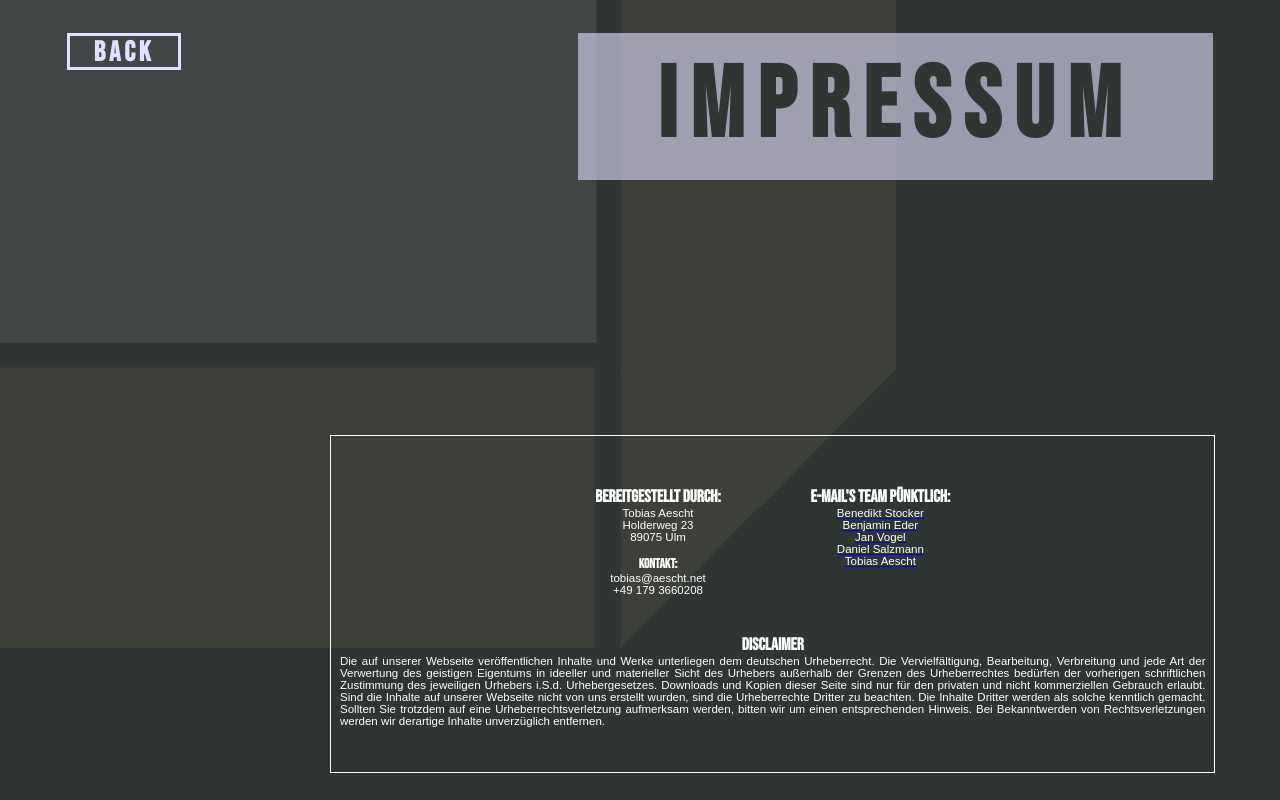
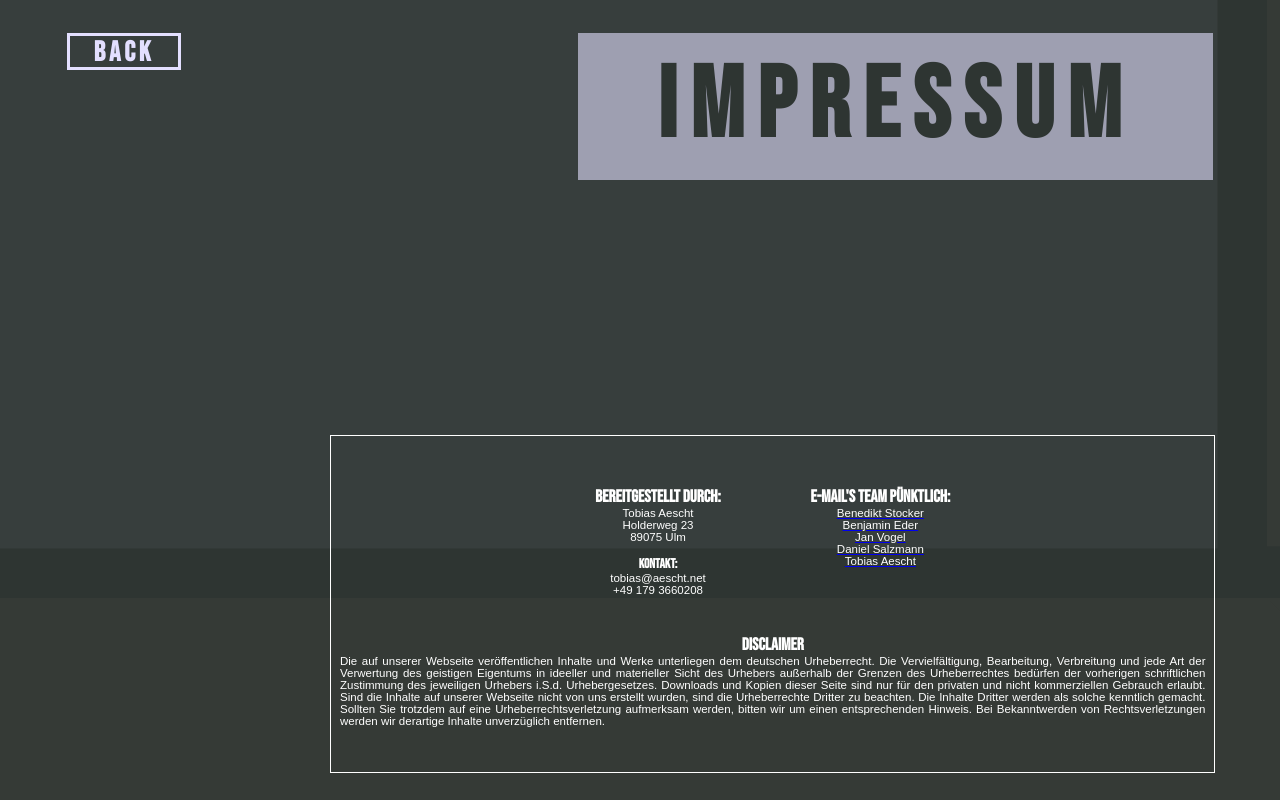
Before and after one commit to bstkr/interactive-movie, an Angular app in the folder interactive-movie-app/: page /impressum in a window 1280 px wide. Built offline with nearby package versions, Linux system fonts and the light colour scheme; a web font is replaced by a local one.

Commit message:
Verbesserungen

```diff
--- a/interactive-movie-app/src/app/components/impressum/impressum.component.html
+++ b/interactive-movie-app/src/app/components/impressum/impressum.component.html
@@ -1,11 +1,9 @@
 <div class="impressum-container" id="scrolling">
   <div class="logo">
-    <div id="logo">
-      <img
-        alt="Logo"
-        src="assets\pictures\watermark_test.svg"
-      />
-    </div>
+    <img
+      alt="Logo"
+      src="assets\pictures\watermark_impressum.svg"
+    />
   </div>
   <div class="home-button">
     <a routerLink="/" (click)="hideScrollbar()"><h1>Back</h1></a>
```
Also changed, not shown: interactive-movie-app/src/assets/pictures/watermark_impressum.svg (renamed from interactive-movie-app/src/assets/pictures/watermark.svg).
